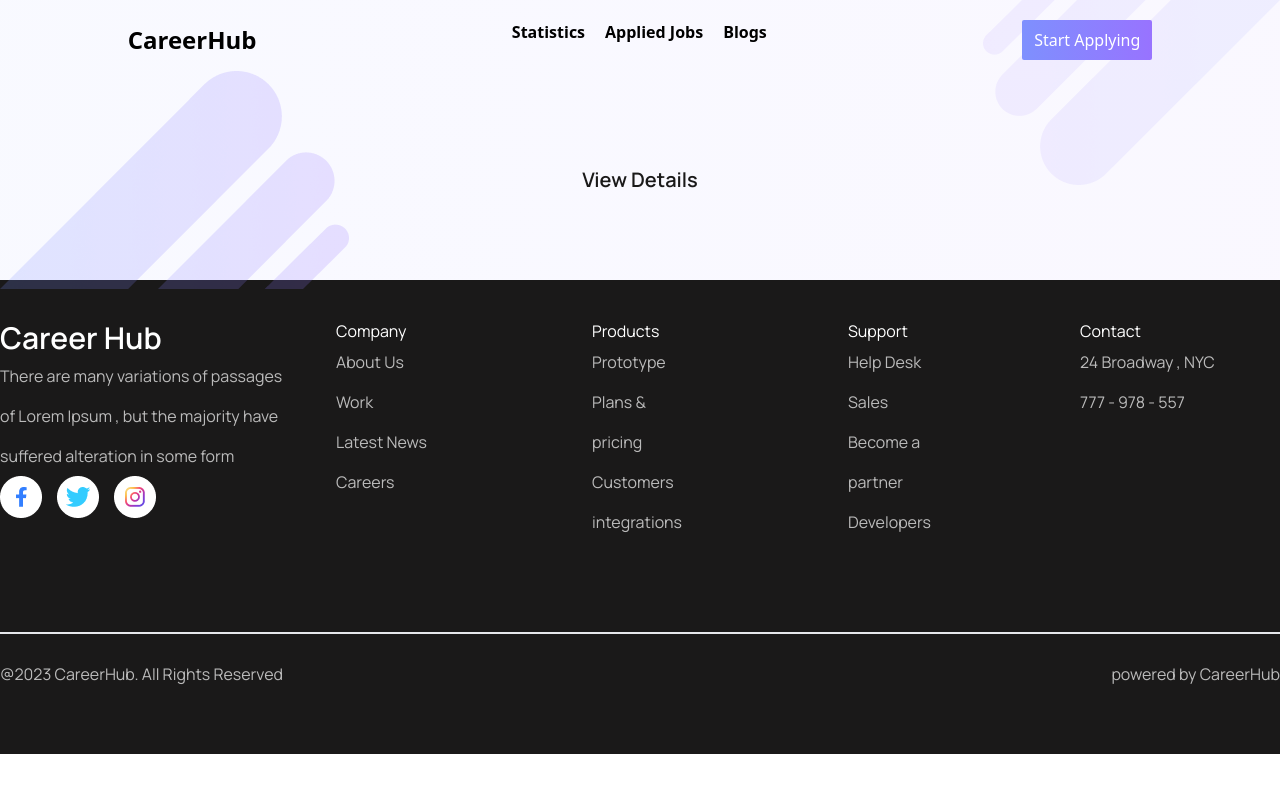
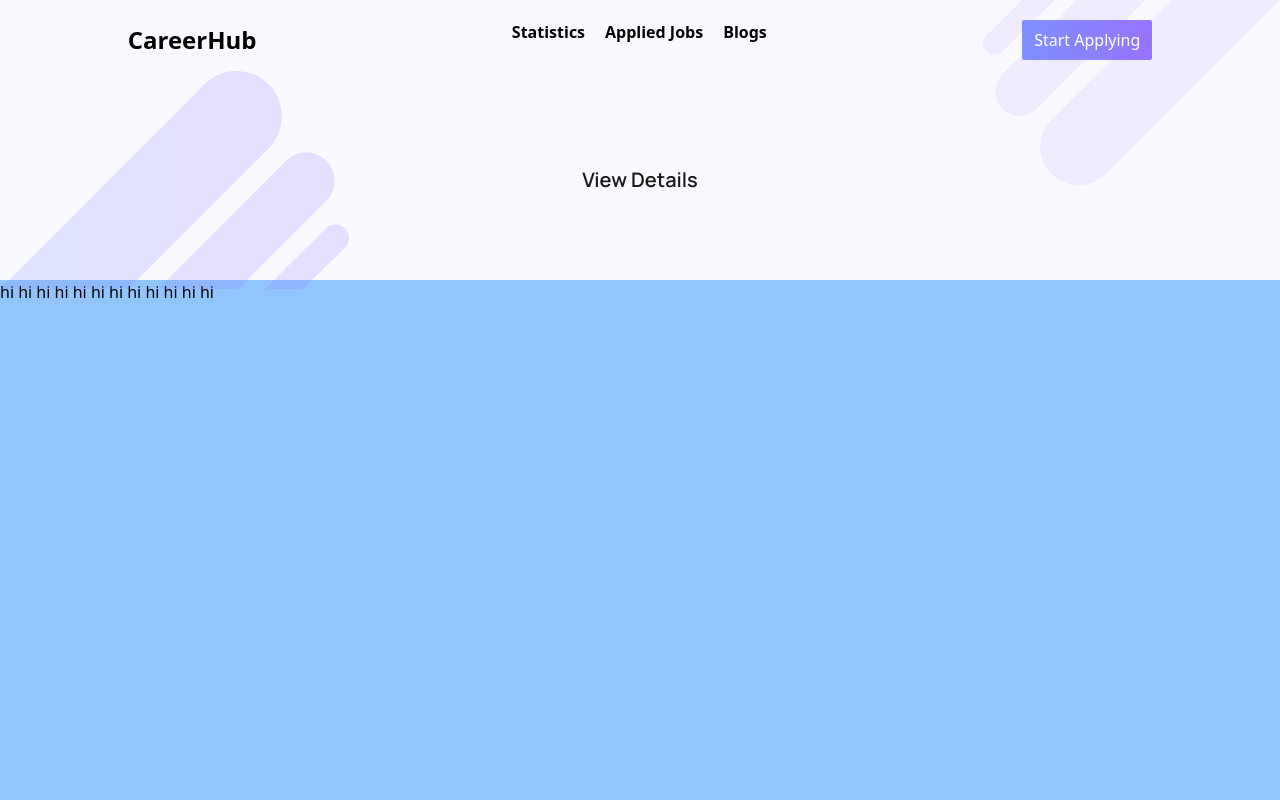
Before and after one commit to iamdevsajjad/career-hub, a React (Vite) app: page /details/1 in a window 1280 px wide. Shown: the top 800 px of the page. Built offline with nearby package versions, Linux system fonts and the light colour scheme; a web font is replaced by a local one.

Commit message:
noyone koise

```diff
--- a/src/Pages/ViewDetails/ViewDetails.jsx
+++ b/src/Pages/ViewDetails/ViewDetails.jsx
@@ -1,10 +1,28 @@
-import React from 'react';
+import React, { useEffect, useState } from 'react';
 import { useParams } from 'react-router-dom';
 import "../../App.css";
+import DetailsComponent from '../../components/DetailsComponent/DetailsComponent';
 
 const ViewDetails = () => {
-    const productId = useParams()
-    console.log(productId);
+    const [jobs , setJobs] = useState([]);
+    const [details, setDetails] = useState();
+
+    useEffect(() => {
+        fetch("../../../public/jobs.json")
+        .then(res => res.json())
+        .then(data =>setJobs(data))
+    }, []);
+
+    const {id} = useParams()
+    console.log(jobs?.id);
+
+
+    // useEffect(() => {
+    //     const findDetails = jobs?.find(job => job.id === id);
+    //     console.log(findDetails);
+
+    // }, [jobs , id])
+
     return (
         <div>
             <div className="text h-[200px] flex justify-center items-center grayGradient ">
@@ -13,6 +31,7 @@ const ViewDetails = () => {
                 <img className='absolute right-0 top-0' src="../../../src/assets/images/bg2.png" alt="" />
 
             </div>
+            <DetailsComponent/>
         </div>
     );
 };
--- /dev/null
+++ b/src/components/DetailsComponent/DetailsComponent.jsx
@@ -0,0 +1,22 @@
+import React from 'react';
+
+const DetailsComponent = () => {
+    return (
+        <div className='bg-blue-300 min-h-screen'>
+            hi
+            hi
+            hi
+            hi
+            hi
+            hi
+            hi
+            hi
+            hi
+            hi
+            hi
+            hi
+        </div>
+    );
+};
+
+export default DetailsComponent;
```
